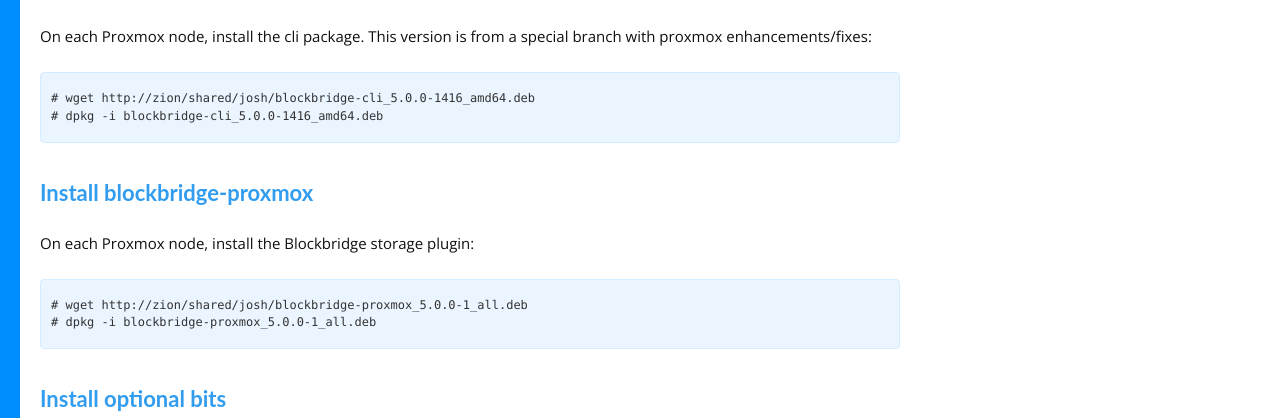
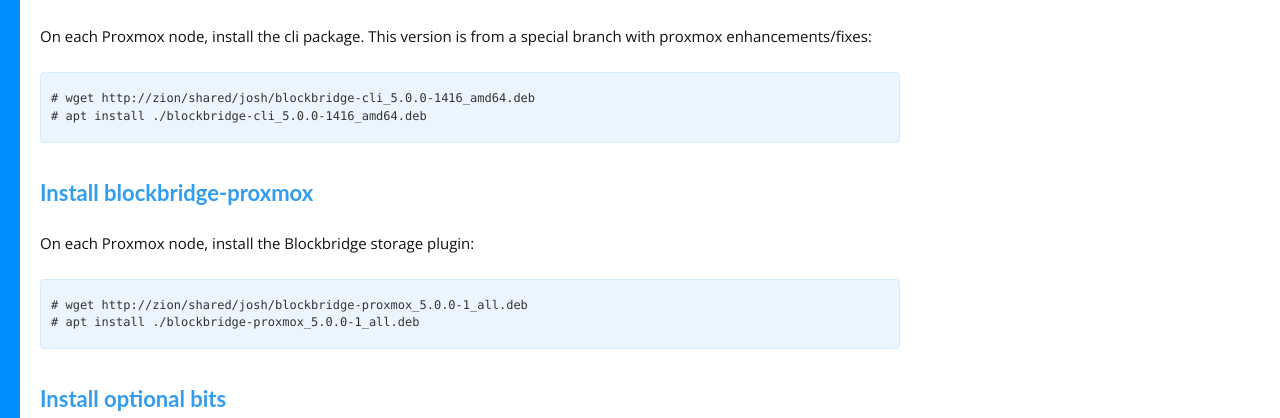
Before and after one commit to blockbridge/blockbridge-kb, a Jekyll site: the page built from guide/proxmox/index.md, in a window 1280 px wide and 900 px high. Shown: the part 234-652 px from the top of the window. Built offline with Jekyll 4.4.1, drawn with Linux system fonts in a browser that asks for light colours; nearby versions of some CDN libraries; comment, search, counter and statistics services are not loaded.

Commit message:
Use `apt install` instead of `dpkg -i`

````diff
--- a/guide/proxmox/index.md
+++ b/guide/proxmox/index.md
@@ -15,7 +15,7 @@
 
 ```
 # wget http://zion/shared/josh/blockbridge-cli_5.0.0-1416_amd64.deb
-# dpkg -i blockbridge-cli_5.0.0-1416_amd64.deb
+# apt install ./blockbridge-cli_5.0.0-1416_amd64.deb
 ```
 
 ### Install blockbridge-proxmox
@@ -24,7 +24,7 @@
 
 ```
 # wget http://zion/shared/josh/blockbridge-proxmox_5.0.0-1_all.deb
-# dpkg -i blockbridge-proxmox_5.0.0-1_all.deb
+# apt install ./blockbridge-proxmox_5.0.0-1_all.deb
 ```
 
 ### Install optional bits
````
